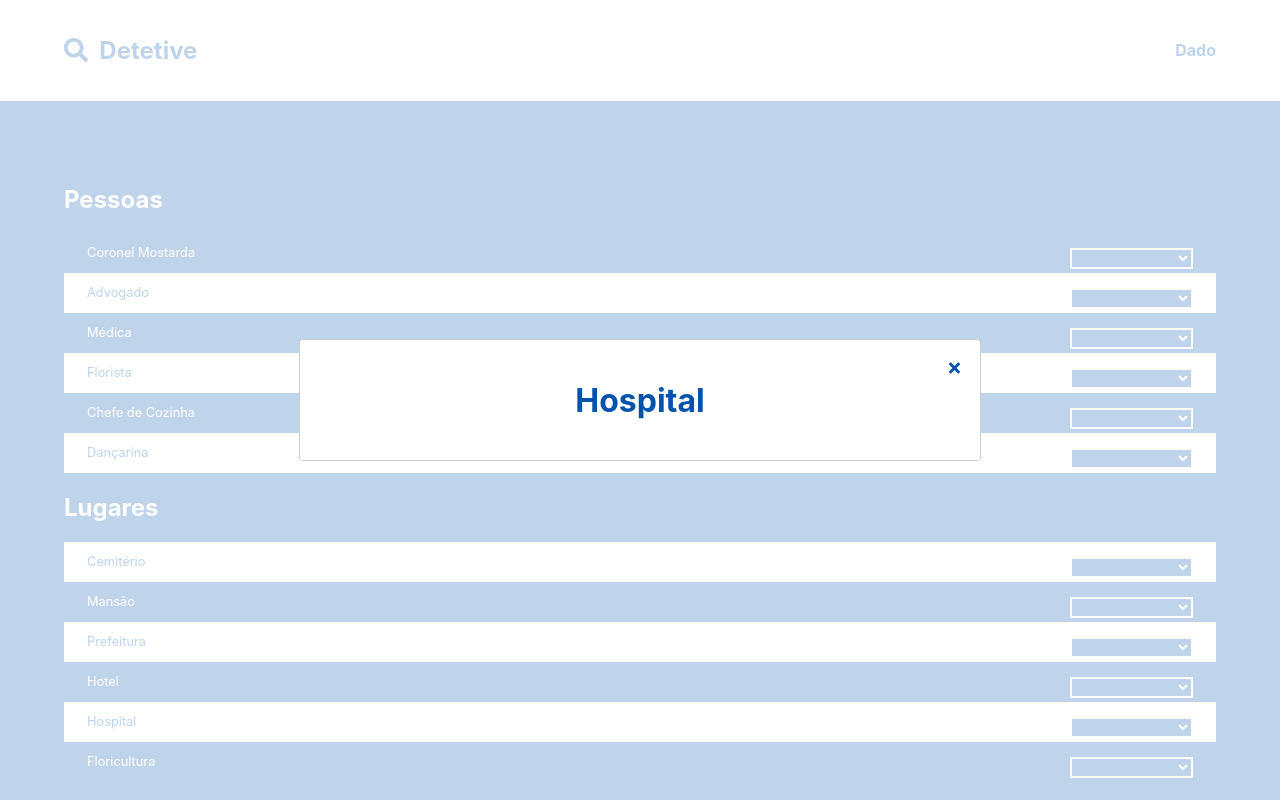
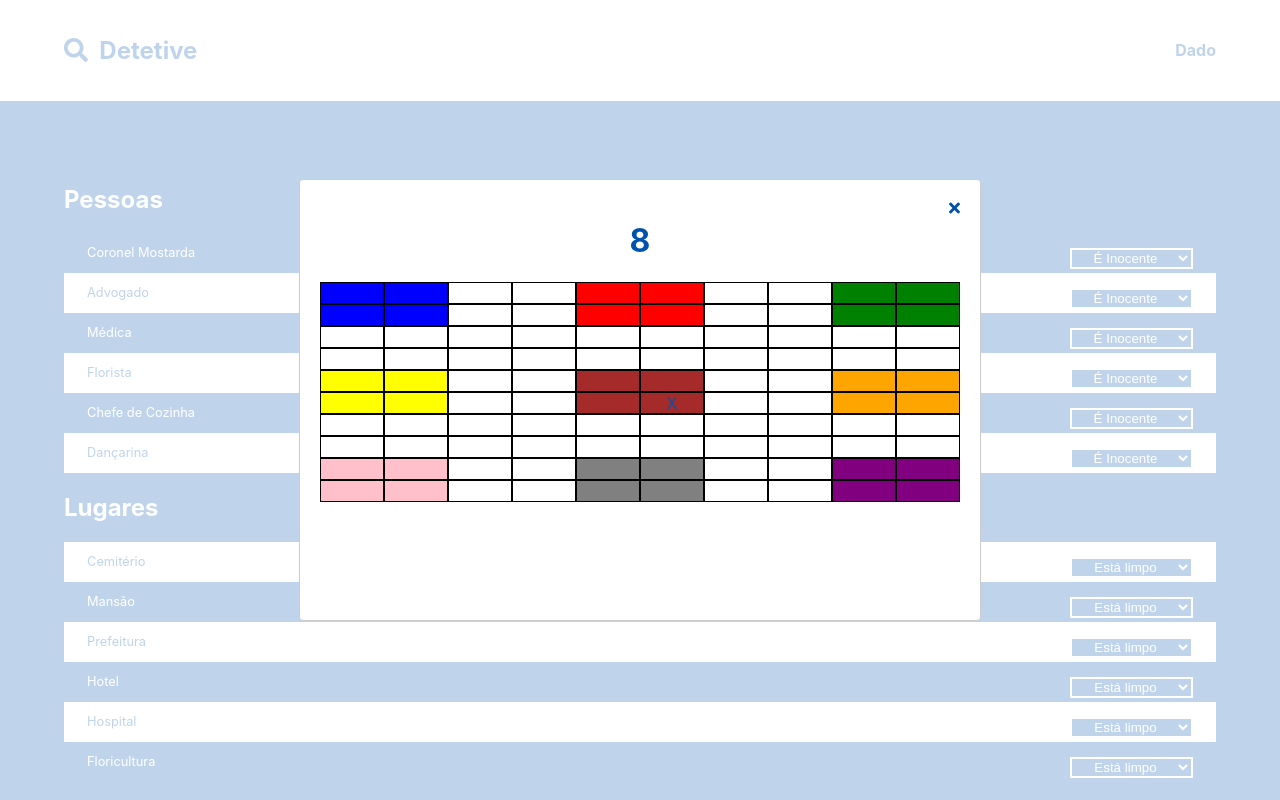
Before and after one commit to diegosoriarios/detetiveForm, a React (Create React App) app: page / in a window 1280 px wide. Both pictures are taken after a click on the element "Dado". Shown: the top 800 px of the page. Built offline with nearby package versions, Linux system fonts and the light colour scheme.

Commit message:
Adding a map

```diff
--- a/src/App.css
+++ b/src/App.css
@@ -69,3 +69,14 @@ label {
   padding: 1%;
   margin: 1%;
 }
+
+.tableTile {
+  width: 100%;
+  display: grid;
+  grid-template-columns: repeat(10, 1fr);
+}
+
+.tableTile .tile {
+  border: 1px solid black;
+  margin: 0;
+}
--- a/src/App.js
+++ b/src/App.js
@@ -2,6 +2,7 @@ import React, { Component } from 'react';
 import Home from './components/home';
 import './App.css';
 import Modal from 'react-modal'
+import Map from './components/map';
 import { library } from '@fortawesome/fontawesome-svg-core'
 import { FontAwesomeIcon } from '@fortawesome/react-fontawesome'
 import { faSearch, faTimes } from '@fortawesome/free-solid-svg-icons'
@@ -9,7 +10,7 @@ import { faSearch, faTimes } from '@fortawesome/free-solid-svg-icons'
 library.add(faSearch, faTimes)
 
 library.add()
-
+/*
 const lugares = [
 	"Cemitério",
 	"Mansão",
@@ -17,7 +18,7 @@ const lugares = [
 	"Hotel",
 	"Hospital",
 	"Floricultura"
-]
+]*/
 
 const customStyles = {
 	content : {
@@ -28,7 +29,7 @@ const customStyles = {
 	  marginRight           : '-50%',
 		transform             : 'translate(-50%, -50%)',
 		width									:	'50%',
-		height								:	'10%',
+		height								:	'50%',
 		textAlign							: 'center',
 	}
 };
@@ -40,20 +41,30 @@ class App extends Component {
     super(props)
     this.state = {
       modalIsOpen: false,
-      number: 0
+			number: 0,
+			position: [5, 5]
     }
 		Modal.setAppElement("#root")
 	}
 
   jogarDado = () => {
-		let random = Math.floor(Math.random() * 6 + 1)
+		let random = Math.floor(Math.random() * 100)
+		random = random % 12
 		let value = this.state.number + random
+		/*
 		if(value > 6){
 			value -= 6;
 		}
 		console.log(random)
 		console.log(value)
+		*/
 		this.setState({modalIsOpen: true, number: value})
+	}
+
+	changePosition = (x, y) => {
+		this.setState({
+			position: [x, y]
+		})
 	}
 
   render() {
@@ -72,7 +83,9 @@ class App extends Component {
 					>
 					<div id="modalStyle">
 						<FontAwesomeIcon id="right" icon="times" onClick={() => this.setState({modalIsOpen: false})}/>
-						<h1>{lugares[this.state.number - 1]}</h1>
+						{//<Map lugar={lugares[this.state.number - 1]} />
+						}
+						<Map lugar={this.state.number} change={this.changePosition} position={this.state.position} />
 					</div>
 				</Modal>
         <Home />
--- a/src/components/home.js
+++ b/src/components/home.js
@@ -35,7 +35,7 @@ const Home = () => (
             <div className="pessoas" key={nome}>
 				<span>{nome}</span>
 				<select>
-					<option value="placeholder" disabled selected></option>
+					<option value="placeholder" disabled defaultValue></option>
 					<option value="inocente">É Inocente</option>
 					<option value="culpado">É culpado</option>
 					<option value="suspeito">Ainda é suspeito</option>
@@ -47,7 +47,7 @@ const Home = () => (
 			<div className="lugares" key={nome}>
 				<span>{nome}</span>
 				<select>
-					<option value="placeholder" disabled selected></option>
+					<option value="placeholder" disabled defaultValue></option>
 					<option value="inocente">Está limpo</option>
 					<option value="culpado">Foi aqui</option>
 					<option value="suspeito">Ainda é suspeito</option>
@@ -59,7 +59,7 @@ const Home = () => (
 			<div className="armas" key={nome}>
 				<span>{nome}</span>
 				<select>
-					<option value="placeholder" disabled selected></option>
+					<option value="placeholder" disabled defaultValue></option>
 					<option value="inocente">Está limpa</option>
 					<option value="culpado">Foi essa</option>
 					<option value="suspeito">Ainda é suspeita</option>
--- /dev/null
+++ b/src/components/map.js
@@ -0,0 +1,70 @@
+import React, { Component } from 'react'
+
+const tiles = [
+    [1, 1, 0, 0, 2, 2, 0, 0, 3, 3],
+    [1, 1, 0, 0, 2, 2, 0, 0, 3, 3],
+    [0, 0, 0, 0, 0, 0, 0, 0, 0, 0],
+    [0, 0, 0, 0, 0, 0, 0, 0, 0, 0],
+    [4, 4, 0, 0, 5, 5, 0, 0, 6, 6],
+    [4, 4, 0, 0, 5, 5, 0, 0, 6, 6],
+    [0, 0, 0, 0, 0, 0, 0, 0, 0, 0],
+    [0, 0, 0, 0, 0, 0, 0, 0, 0, 0],
+    [7, 7, 0, 0, 8, 8, 0, 0, 9, 9],
+    [7, 7, 0, 0, 8, 8, 0, 0, 9, 9],
+]
+
+class Map extends Component {
+    renderTiles = () => {
+        return tiles.map((pos, i) => {
+            return pos.map((tile, j) => {
+                let color
+                switch (tile) {
+                    case 1:
+                        color = 'blue'
+                        break;
+                    case 2:
+                        color = 'red'
+                        break;
+                    case 3:
+                        color = 'green'
+                        break;
+                    case 4:
+                        color = 'yellow'
+                        break;
+                    case 5:
+                        color = 'brown'
+                        break;
+                    case 6:
+                        color = 'orange'
+                        break;
+                    case 7:
+                        color = 'pink'
+                        break;
+                    case 8:
+                        color = 'grey'
+                        break;
+                    case 9:
+                        color = 'purple'
+                        break;
+                    default:
+                        break;
+                }
+                if(this.props.position[0] === i && this.props.position[1] === j){
+                    return <div className="tile" style={{backgroundColor: color}}>X</div>
+                }
+                return <div className="tile" style={{backgroundColor: color}}>&nbsp;</div>
+            })
+        })
+    }
+
+    render() {
+        return(
+            <div>
+                <h1>{this.props.lugar}</h1>
+                <div className="tableTile">{this.renderTiles()}</div>
+            </div>
+        );
+    }
+}
+
+export default Map
```
